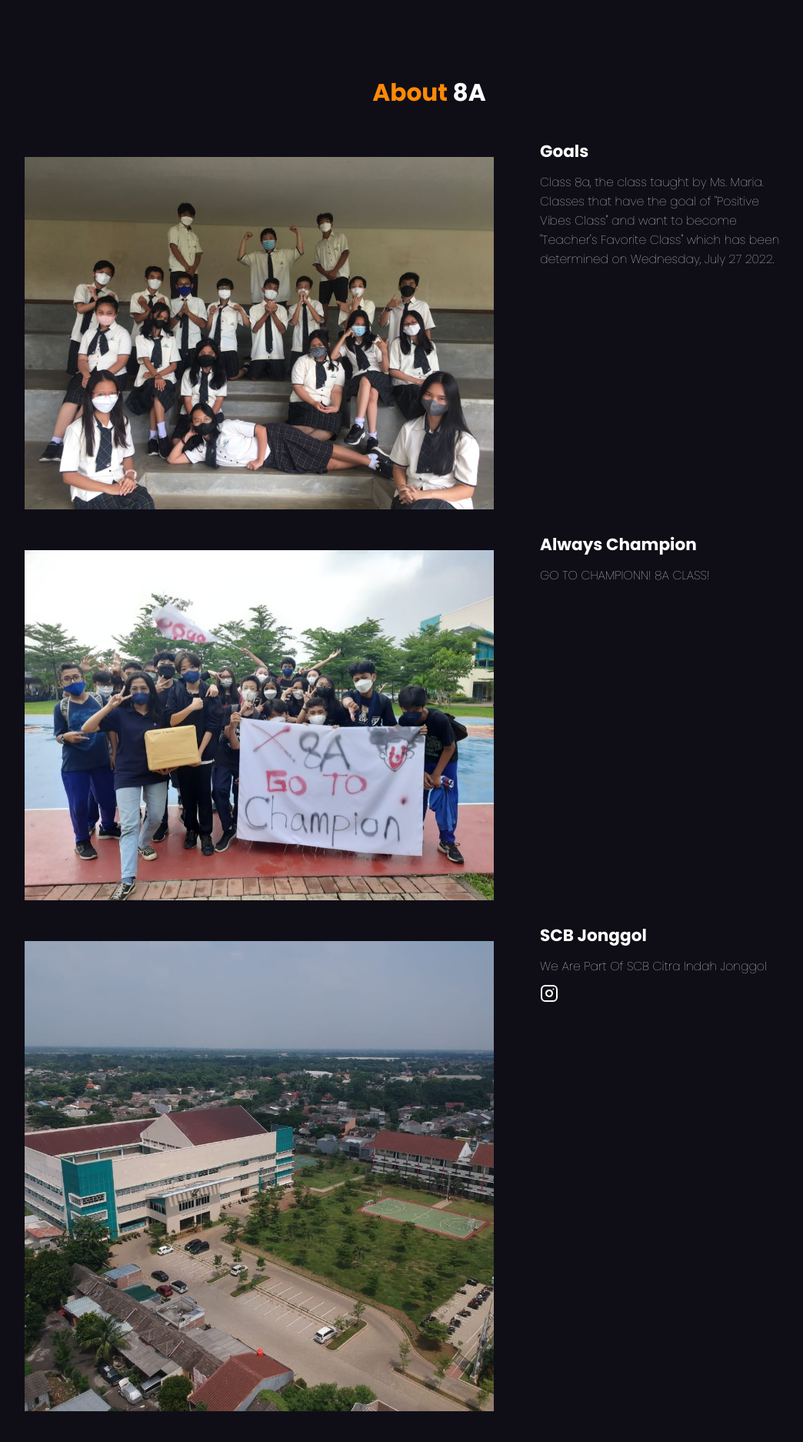
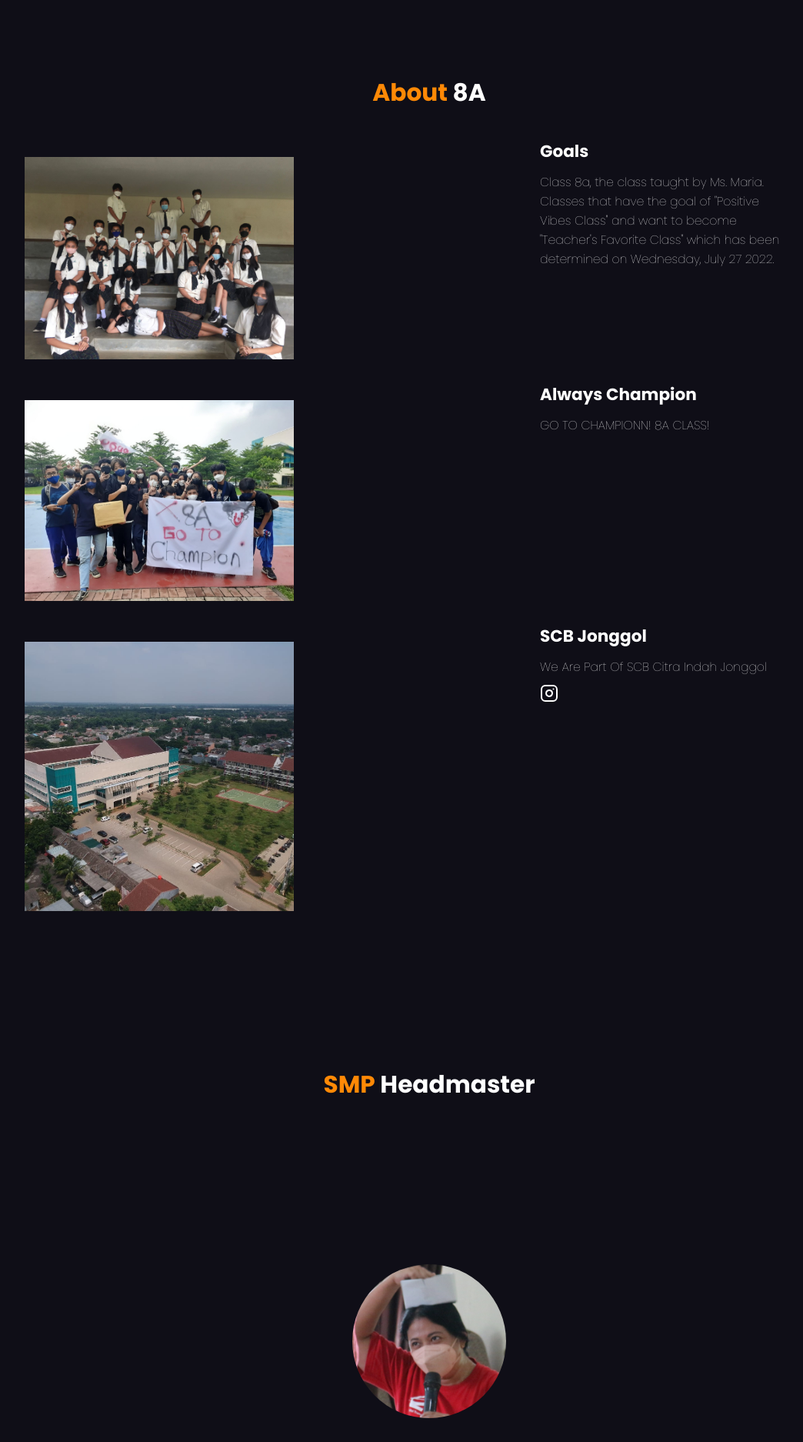
Before and after one commit to reinharddaveyunardi/Kelas8A, a PHP site: page / in a window 1280 px wide. Shown: the part 799-2673 px from the top of the page at 77% size, without its empty margins (82-1126 px from the left). Run offline with PHP 8.4, Linux system fonts and the light colour scheme.

Commit message:
Update style.css

```diff
--- a/main/css/style.css
+++ b/main/css/style.css
@@ -188,7 +188,7 @@ body {
 }
 
 .about .row .about-img img {
-  width: 100%;
+  width: 350px;
   margin: 2rem;
 }
 
```
